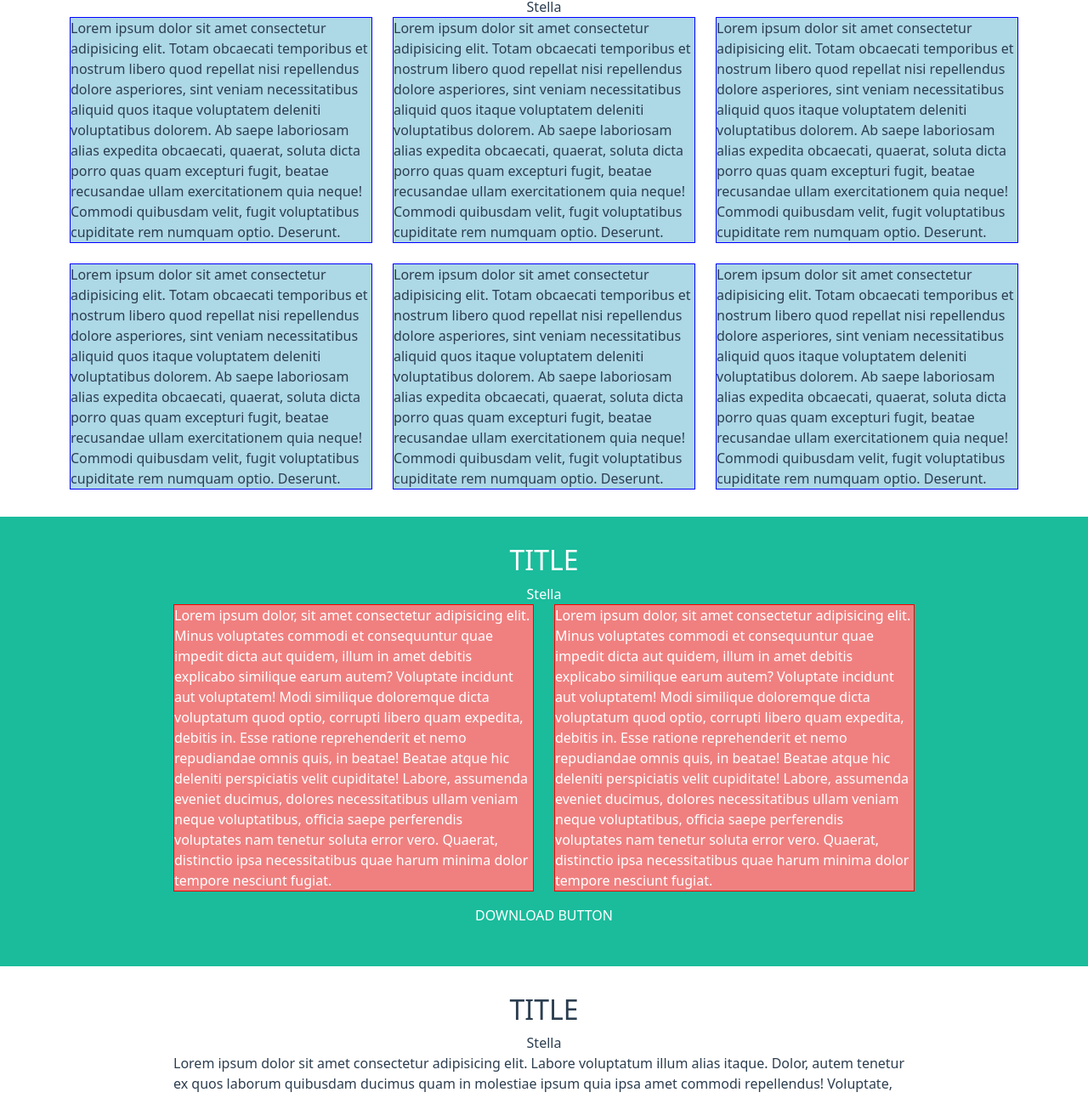
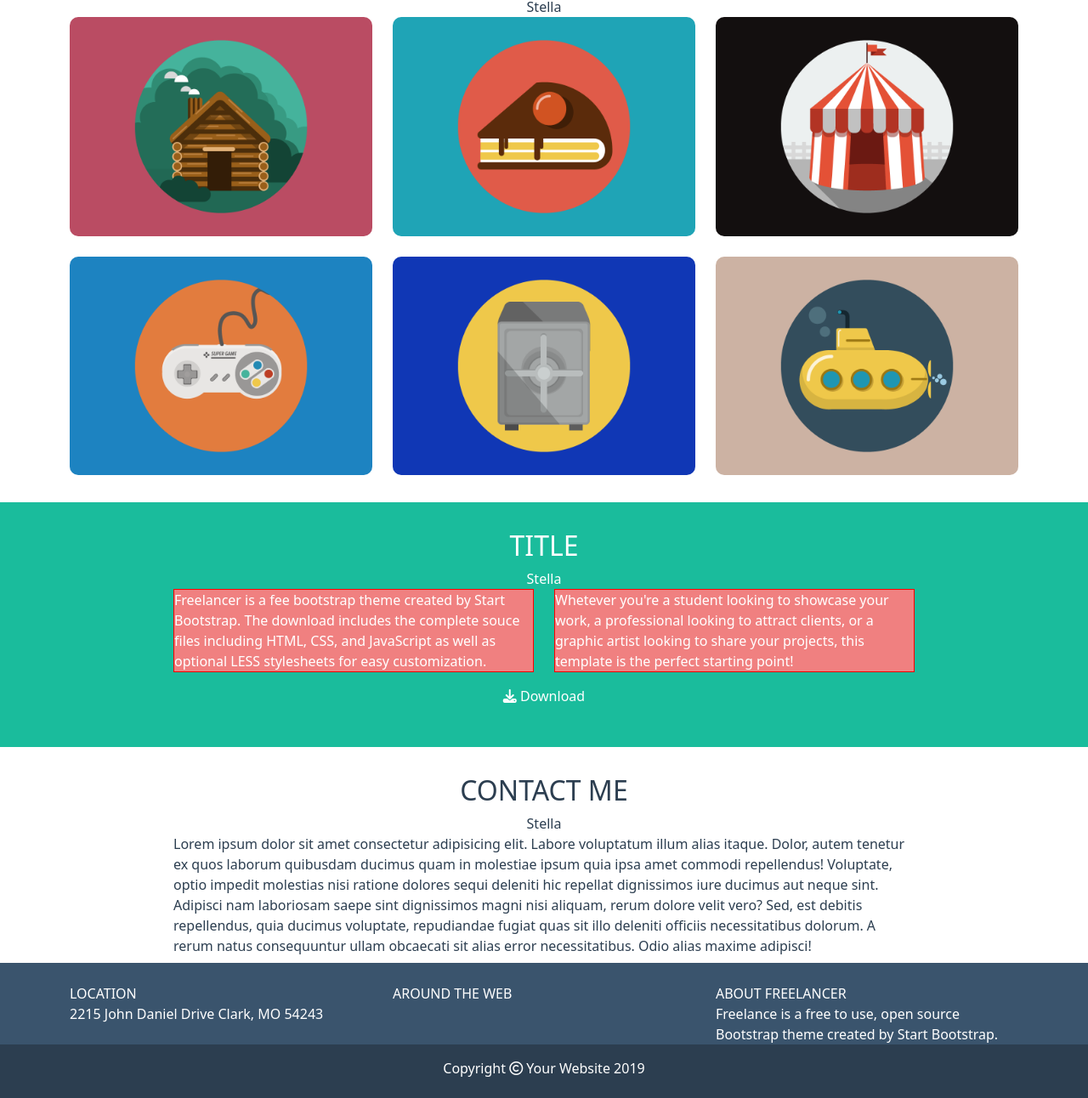
Before and after one commit to Neo-Machina/html-css-bootstrap-freelancer, a plain HTML site: page index.html in a window 1280 px wide. Shown: the part 330-1622 px from the top of the page at 85% size. Drawn offline with nearby package versions, Linux system fonts and the light colour scheme.

Commit message:
text &images added

```diff
--- a/css/style.css
+++ b/css/style.css
@@ -1,6 +1,10 @@
 /* COMMON */
 body {
     color: white;
+}
+
+img {
+    width: 100%;
 }
 
 ul {
@@ -47,12 +51,12 @@ header nav {
 
 /* MAIN */
 /* section-1 */
+.ms_avatar-img {
+    width: 20rem;
+}
 /* section-2-portfolio */
-.ms_img-portfolio {
-
-    /* TEST */
-    background-color: lightblue;
-    border: 1px solid blue;
+.ms_img-portfolio img {
+    border-radius: 10px;
 }
 /* section-3-about */
 .about-content{
--- a/index.html
+++ b/index.html
@@ -25,19 +25,19 @@
                     <nav>
                         <!-- burger-menu -->
                         <div class="burger d-md-none">
-                            BURGER
+                            <i class="fa fa-bars" aria-hidden="true"></i>
                         </div>
                         <!-- main-menu -->
                         <div class="main-menu d-none d-md-block">
                             <ul>
                                 <li>
-                                    <a href="#">Link</a>
+                                    <a href="#">PORTFOLIO</a>
                                 </li>
                                 <li>
-                                    <a href="#">Link</a>
+                                    <a href="#">ABOUT</a>
                                 </li>
                                 <li>
-                                    <a href="#">Link</a>
+                                    <a href="#">CONTACT</a>
                                 </li>
                             </ul>
                         </div>
@@ -53,11 +53,14 @@
         <section class="aqua-background">
             <div class="container">
                 <div class="text-center">
+                    <!-- <div class="ms_avatar-img">
+                        <img src="img/avatar.svg" alt="avatar">
+                    </div> -->
                     <h1>START BOOTSTRAP</h1>
 
                     <div>Stella</div>
 
-                    <div>LOREM IPSUM LOREM</div>
+                    <div>GRAPHIC ARTIST - WEB DESIGNER - ILLUSTRATOR </div>
                 </div>
             </div>
         </section>
@@ -75,43 +78,37 @@
                 <div class="row row-cols-1 row-cols-md-2 row-cols-lg-3 gy-4">
                     <div class="col">
                         <div class="ms_img-portfolio">
-                            Lorem ipsum dolor sit amet consectetur adipisicing elit. Totam obcaecati temporibus et nostrum libero quod repellat nisi repellendus dolore asperiores, sint veniam necessitatibus aliquid quos itaque voluptatem deleniti voluptatibus dolorem.
-                            Ab saepe laboriosam alias expedita obcaecati, quaerat, soluta dicta porro quas quam excepturi fugit, beatae recusandae ullam exercitationem quia neque! Commodi quibusdam velit, fugit voluptatibus cupiditate rem numquam optio. Deserunt.
+                            <img src="img/cabin.png" alt="cabin">
                         </div>
                     </div>
 
                     <div class="col">
                         <div class="ms_img-portfolio">
-                            Lorem ipsum dolor sit amet consectetur adipisicing elit. Totam obcaecati temporibus et nostrum libero quod repellat nisi repellendus dolore asperiores, sint veniam necessitatibus aliquid quos itaque voluptatem deleniti voluptatibus dolorem.
-                            Ab saepe laboriosam alias expedita obcaecati, quaerat, soluta dicta porro quas quam excepturi fugit, beatae recusandae ullam exercitationem quia neque! Commodi quibusdam velit, fugit voluptatibus cupiditate rem numquam optio. Deserunt.
+                            <img src="img/cake.png" alt="cake">
                         </div>
                     </div>
 
                     <div class="col">
                         <div class="ms_img-portfolio">
-                            Lorem ipsum dolor sit amet consectetur adipisicing elit. Totam obcaecati temporibus et nostrum libero quod repellat nisi repellendus dolore asperiores, sint veniam necessitatibus aliquid quos itaque voluptatem deleniti voluptatibus dolorem.
-                            Ab saepe laboriosam alias expedita obcaecati, quaerat, soluta dicta porro quas quam excepturi fugit, beatae recusandae ullam exercitationem quia neque! Commodi quibusdam velit, fugit voluptatibus cupiditate rem numquam optio. Deserunt.
+                            <img src="img/circus.png" alt="circus">
                         </div>
                     </div>
 
                     <div class="col">
                         <div class="ms_img-portfolio">
-                            Lorem ipsum dolor sit amet consectetur adipisicing elit. Totam obcaecati temporibus et nostrum libero quod repellat nisi repellendus dolore asperiores, sint veniam necessitatibus aliquid quos itaque voluptatem deleniti voluptatibus dolorem.
-                            Ab saepe laboriosam alias expedita obcaecati, quaerat, soluta dicta porro quas quam excepturi fugit, beatae recusandae ullam exercitationem quia neque! Commodi quibusdam velit, fugit voluptatibus cupiditate rem numquam optio. Deserunt.
+                            <img src="img/game.png" alt="snes-joystick">
                         </div>
                     </div>
 
                     <div class="col">
                         <div class="ms_img-portfolio">
-                            Lorem ipsum dolor sit amet consectetur adipisicing elit. Totam obcaecati temporibus et nostrum libero quod repellat nisi repellendus dolore asperiores, sint veniam necessitatibus aliquid quos itaque voluptatem deleniti voluptatibus dolorem.
-                            Ab saepe laboriosam alias expedita obcaecati, quaerat, soluta dicta porro quas quam excepturi fugit, beatae recusandae ullam exercitationem quia neque! Commodi quibusdam velit, fugit voluptatibus cupiditate rem numquam optio. Deserunt.
+                            <img src="img/safe.png" alt="safe">
                         </div>
                     </div>
 
                     <div class="col">
                         <div class="ms_img-portfolio">
-                            Lorem ipsum dolor sit amet consectetur adipisicing elit. Totam obcaecati temporibus et nostrum libero quod repellat nisi repellendus dolore asperiores, sint veniam necessitatibus aliquid quos itaque voluptatem deleniti voluptatibus dolorem.
-                            Ab saepe laboriosam alias expedita obcaecati, quaerat, soluta dicta porro quas quam excepturi fugit, beatae recusandae ullam exercitationem quia neque! Commodi quibusdam velit, fugit voluptatibus cupiditate rem numquam optio. Deserunt.
+                            <img src="img/submarine.png" alt="submarine">
                         </div>
                     </div>
                 </div>
@@ -131,23 +128,21 @@
                     <div class="row gy-4">
                         <div class="col-12 col-md-6">
                             <div class="about-content">
-                                Lorem ipsum dolor, sit amet consectetur adipisicing elit. Minus voluptates commodi et consequuntur quae impedit dicta aut quidem, illum in amet debitis explicabo similique earum autem? Voluptate incidunt aut voluptatem!
-                                Modi similique doloremque dicta voluptatum quod optio, corrupti libero quam expedita, debitis in. Esse ratione reprehenderit et nemo repudiandae omnis quis, in beatae! Beatae atque hic deleniti perspiciatis velit cupiditate!
-                                Labore, assumenda eveniet ducimus, dolores necessitatibus ullam veniam neque voluptatibus, officia saepe perferendis voluptates nam tenetur soluta error vero. Quaerat, distinctio ipsa necessitatibus quae harum minima dolor tempore nesciunt fugiat.
+                                Freelancer is a fee bootstrap theme created by Start Bootstrap. The download includes the complete souce files including HTML, CSS, and JavaScript as well as optional LESS stylesheets for easy customization.
                             </div>
                         </div>
 
                         <div class="col-12 col-md-6">
                             <div class="about-content">
-                                Lorem ipsum dolor, sit amet consectetur adipisicing elit. Minus voluptates commodi et consequuntur quae impedit dicta aut quidem, illum in amet debitis explicabo similique earum autem? Voluptate incidunt aut voluptatem!
-                                Modi similique doloremque dicta voluptatum quod optio, corrupti libero quam expedita, debitis in. Esse ratione reprehenderit et nemo repudiandae omnis quis, in beatae! Beatae atque hic deleniti perspiciatis velit cupiditate!
-                                Labore, assumenda eveniet ducimus, dolores necessitatibus ullam veniam neque voluptatibus, officia saepe perferendis voluptates nam tenetur soluta error vero. Quaerat, distinctio ipsa necessitatibus quae harum minima dolor tempore nesciunt fugiat.
+                                Whetever you're a student looking to showcase your work, a professional looking to attract clients, or a graphic artist looking to share your projects, this template is the perfect starting point!
                             </div>
                         </div>
                     </div>
                     <!-- download-button -->
                     <div class="text-center down-button">
-                        DOWNLOAD BUTTON
+                        <a href="#">
+                            <span><i class="fa fa-download" aria-hidden="true"></i> Download</span>
+                        </a>
                     </div>
                 </div>
             </div>
@@ -159,7 +154,7 @@
                 <div class="container-fluid">
                     <!-- Title & star -->
                     <div class="text-center">
-                        <h2>TITLE</h2>
+                        <h2>CONTACT ME</h2>
                         <div>Stella</div>
                     </div>
 
@@ -181,19 +176,27 @@
                 <div class="row gy-4">
                     <div class="col-12 col-md-4">
                         <div class="ms_ft-top">
-                            Lorem ipsum dolor sit amet consectetur adipisicing elit. Iure iste necessitatibus labore perspiciatis quaerat sequi optio, natus quae officiis, dolores repudiandae sint unde eveniet modi perferendis aperiam quam quos dolor.
+                            <div>LOCATION</div>
+                            <div>2215 John Daniel Drive Clark, MO 54243</div>
                         </div>
                     </div>
 
                     <div class="col-12 col-md-4">
                         <div class="ms_ft-top">
-                            Lorem ipsum dolor sit amet consectetur adipisicing elit. Iure iste necessitatibus labore perspiciatis quaerat sequi optio, natus quae officiis, dolores repudiandae sint unde eveniet modi perferendis aperiam quam quos dolor.
+                            <div>AROUND THE WEB</div>
+                            <div>
+                                <a href="#"></a>
+                                <a href="#"></a>
+                                <a href="#"></a>
+                                <a href="#"></a>
+                            </div>
                         </div>
                     </div>
 
                     <div class="col-12 col-md-4">
                         <div class="ms_ft-top">
-                            Lorem ipsum dolor sit amet consectetur adipisicing elit. Iure iste necessitatibus labore perspiciatis quaerat sequi optio, natus quae officiis, dolores repudiandae sint unde eveniet modi perferendis aperiam quam quos dolor.
+                            <div>ABOUT FREELANCER</div>
+                            <div>Freelance is a free to use, open source Bootstrap theme created by <span>Start Bootstrap</span>. </div>
                         </div>
                     </div>
                 </div>
@@ -203,7 +206,9 @@
         <section class="footer-bottom">
             <div class="container">
                 <div class="text-center">
-                    <div class="ms_ft-bottom">LOREM IPSUM LOREM IPSUM</div>
+                    <div class="ms_ft-bottom">
+                        Copyright <i class="fa-regular fa-copyright"></i> Your Website 2019
+                    </div>
                 </div>
             </div>
         </section>
```
